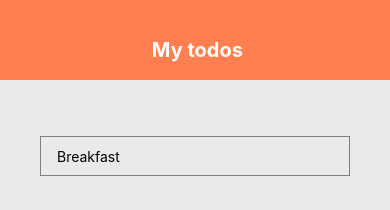
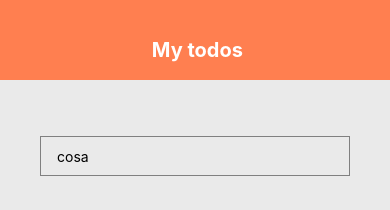
Before and after one commit to artamagochi/KenTestProject, a React Native app: screen / in a window 390 px wide. Shown: the top 210 px of the page. Built offline with nearby package versions, Linux system fonts and the light colour scheme.

Commit message:
define input

```diff
--- a/assets/components/addButton.js
+++ b/assets/components/addButton.js
@@ -1,9 +1,15 @@
 import React from 'react';
 import {StyleSheet, TextInput} from 'react-native';
 
-export default function AddButton({ item, pressHandler }) {
+export default function AddButton({ value, changeHandler }) {
+
   return(
-    <TextInput style={styles.item} value={'Breakfast'}/>
+    <TextInput
+      style={styles.item}
+      onChangeText={(value) => changeHandler(value)}
+      value={value}
+      placeholder="Add activity"
+    />
   )
 }
 
```
